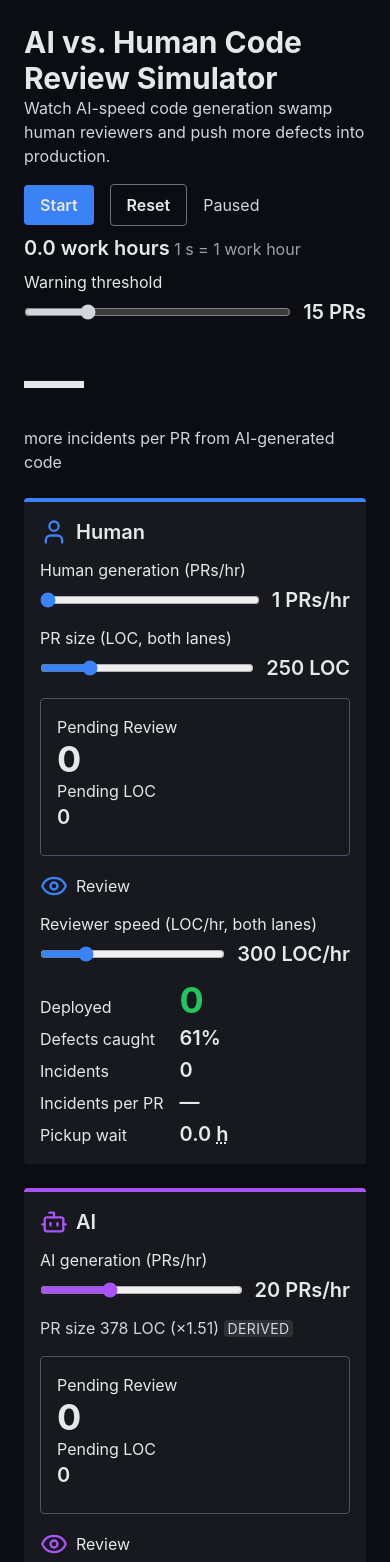
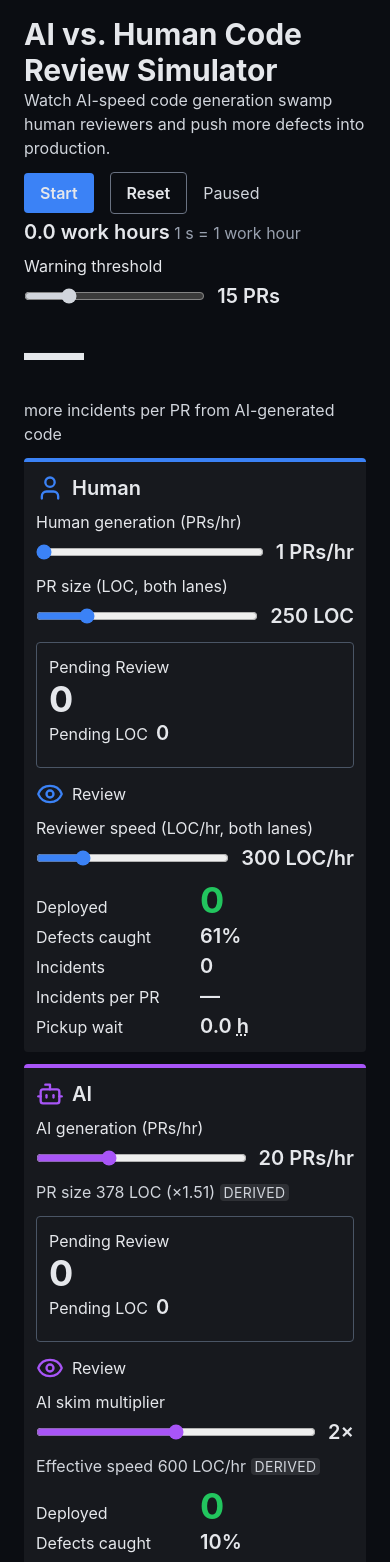
Before and after one commit to bdfinst/sims, a React (Vite) app: page / in a window 390 px wide. Shown: the top 1562 px of the page. Built offline with nearby package versions, Linux system fonts and the light colour scheme.

Commit message:
feat(sim): projector-fit responsive layout with aligned metrics

```diff
--- a/src/App.jsx
+++ b/src/App.jsx
@@ -27,7 +27,7 @@ function App() {
   }, [])
 
   return (
-    <div className="mx-auto flex max-w-7xl flex-col gap-6 p-6">
+    <div className="mx-auto flex max-w-7xl flex-col gap-3 px-6 py-4">
       <Header
         isRunning={isRunning}
         ticks={state.ticks}
@@ -36,7 +36,7 @@ function App() {
         onReset={() => dispatch({ type: ACTION.reset })}
         onSettingChange={changeSetting}
       />
-      <main className="flex flex-col gap-6">
+      <main className="flex flex-col gap-3">
         <HeadlineBand lanes={state.lanes} />
         {LANE_ORDER.map((laneId) => (
           <Lane
--- a/src/components/Header.jsx
+++ b/src/components/Header.jsx
@@ -1,4 +1,5 @@
 import { SECONDS_PER_WORK_HOUR, formatElapsedHours } from '../engine.js'
+import { COLOR_CLASS } from '../laneConfig.js'
 import { RateSlider } from './RateSlider.jsx'
 
 const TITLE = 'AI vs. Human Code Review Simulator'
@@ -6,36 +7,37 @@ const DESCRIPTION =
   'Watch AI-speed code generation swamp human reviewers and push more defects into production.'
 const ELAPSED_CAPTION = `${SECONDS_PER_WORK_HOUR} s = 1 work hour`
 
+const PRIMARY_BUTTON_CLASS = `rounded px-4 py-2 text-base font-semibold ${COLOR_CLASS.primaryButton}`
+const SECONDARY_BUTTON_CLASS = `rounded border px-4 py-2 text-base font-semibold ${COLOR_CLASS.secondaryButtonBorder}`
+
 export function Header({ isRunning, ticks, threshold, onToggleRunning, onReset, onSettingChange }) {
   return (
-    <header className="flex flex-col gap-4 md:flex-row md:items-start md:justify-between">
+    <header className="flex flex-col gap-3 md:flex-row md:items-start md:justify-between">
       <div>
         <h1 className="text-3xl font-bold">{TITLE}</h1>
-        <p className="text-base text-gray-300">{DESCRIPTION}</p>
+        <p className={`text-base ${COLOR_CLASS.mutedText}`}>{DESCRIPTION}</p>
       </div>
-      <div className="flex flex-col gap-2">
+      <div className="flex flex-wrap items-start gap-x-8 gap-y-2">
+        <div className="flex flex-col gap-1">
           <div className="flex items-center gap-4">
-          <button
-            type="button"
-            onClick={onToggleRunning}
-            className="rounded bg-human px-4 py-2 text-base font-semibold"
-          >
+            <button type="button" onClick={onToggleRunning} className={PRIMARY_BUTTON_CLASS}>
               {isRunning ? 'Pause' : 'Start'}
             </button>
-          <button
-            type="button"
-            onClick={onReset}
-            className="rounded border border-gray-500 px-4 py-2 text-base font-semibold"
-          >
+            <button type="button" onClick={onReset} className={SECONDARY_BUTTON_CLASS}>
               Reset
             </button>
-          <span className="text-base text-gray-300">{isRunning ? 'Running' : 'Paused'}</span>
+            <span className={`text-base ${COLOR_CLASS.mutedText}`}>
+              {isRunning ? 'Running' : 'Paused'}
+            </span>
           </div>
           <p className="text-base">
             <span className="text-xl font-semibold">{formatElapsedHours(ticks)} work hours</span>{' '}
-          <span className="text-gray-400">{ELAPSED_CAPTION}</span>
+            <span className={COLOR_CLASS.faintText}>{ELAPSED_CAPTION}</span>
           </p>
+        </div>
+        <div className="w-64">
           <RateSlider settingKey="threshold" value={threshold} onSettingChange={onSettingChange} />
+        </div>
       </div>
     </header>
   )
--- a/src/components/Lane.jsx
+++ b/src/components/Lane.jsx
@@ -1,5 +1,5 @@
 import { LANE_MODELS, laneParams } from '../engine.js'
-import { LANE_PRESENTATION } from '../laneConfig.js'
+import { COLOR_CLASS, LANE_PRESENTATION } from '../laneConfig.js'
 import { Icon } from './Icon.jsx'
 import { LaneMetrics } from './LaneMetrics.jsx'
 import { QueueBox } from './QueueBox.jsx'
@@ -7,7 +7,7 @@ import { RateSlider } from './RateSlider.jsx'
 
 function DerivedValue({ children }) {
   return (
-    <p className="text-base text-gray-300">
+    <p className={`text-base ${COLOR_CLASS.mutedText}`}>
       {children}{' '}
       <span className="rounded bg-white/10 px-1 text-sm uppercase tracking-wide">derived</span>
     </p>
@@ -33,9 +33,9 @@ export function Lane({ laneId, lane, settings, onSettingChange }) {
       data-lane={laneId}
       data-accent={presentation.accent}
       aria-label={`${presentation.label} lane`}
-      className={`grid gap-4 rounded border-t-4 bg-white/5 p-4 md:grid-cols-3 ${presentation.accentBorderClass}`}
+      className={`grid gap-3 rounded border-t-4 p-3 md:grid-cols-3 lg:grid-cols-[1fr_1fr_1fr_20rem] ${COLOR_CLASS.lanePanel} ${presentation.accentBorderClass}`}
     >
-      <div className="flex flex-col gap-3">
+      <div className="flex flex-col gap-2">
         <div className="flex items-center gap-2">
           <Icon name={presentation.generationIcon} className={presentation.accentTextClass} />
           <h2 className="text-xl font-semibold">{presentation.label}</h2>
@@ -53,13 +53,18 @@ export function Lane({ laneId, lane, settings, onSettingChange }) {
         threshold={settings.threshold}
         tileClass={presentation.accentTileClass}
       />
-      <div className="flex flex-col gap-3">
-        <div className="flex items-center gap-2">
-          <Icon name={presentation.reviewIcon} className={presentation.accentTextClass} />
-          <p className="text-base">Review</p>
+      {/* On wide screens this wrapper dissolves, so the controls and the metrics are separate columns. */}
+      <div className="flex flex-col gap-2 lg:contents">
+        <div className="flex flex-col gap-2">
+          <div className="flex items-center gap-2">
+            <Icon name={presentation.reviewIcon} className={presentation.accentTextClass} />
+            <p className="text-base">Review</p>
+          </div>
+          {presentation.reviewSliders.map(renderSlider)}
+          {hasDerivedValues && (
+            <DerivedValue>Effective speed {params.effSpeed} LOC/hr</DerivedValue>
+          )}
         </div>
-        {presentation.reviewSliders.map(renderSlider)}
-        {hasDerivedValues && <DerivedValue>Effective speed {params.effSpeed} LOC/hr</DerivedValue>}
         <LaneMetrics lane={lane} params={params} />
       </div>
     </section>
--- a/src/components/LaneMetrics.jsx
+++ b/src/components/LaneMetrics.jsx
@@ -5,6 +5,7 @@ import {
   formatIncidentsPerPr,
   formatPickupWaitHours,
 } from '../engine.js'
+import { COLOR_CLASS } from '../laneConfig.js'
 import { MetricValue } from './MetricValue.jsx'
 
 // One list of rows, so both lanes show the same rows in the same order.
@@ -13,7 +14,7 @@ const metricRows = (lane, params) => [
     name: 'deployed',
     label: 'Deployed',
     value: displayedDeployed(lane),
-    valueClass: 'text-4xl font-bold text-deployed',
+    valueClass: `text-4xl font-bold ${COLOR_CLASS.deployedText}`,
   },
   { name: 'defectsCaught', label: 'Defects caught', value: formatDefectsCaught(params) },
   { name: 'incidents', label: 'Incidents', value: displayedIncidents(lane) },
@@ -31,7 +32,7 @@ const DEFAULT_VALUE_CLASS = 'text-xl font-semibold'
 
 export function LaneMetrics({ lane, params }) {
   return (
-    <dl className="grid grid-cols-[auto_1fr] items-baseline gap-x-4 gap-y-1">
+    <dl className="grid grid-cols-[9.5rem_1fr] items-baseline gap-x-3 gap-y-0.5">
       {metricRows(lane, params).map(({ name, label, value, valueClass, unit, unitTitle }) => (
         <div key={name} className="contents">
           <dt className="text-base">{label}</dt>
--- a/src/components/QueueBox.jsx
+++ b/src/components/QueueBox.jsx
@@ -1,5 +1,5 @@
 import { displayedPending, formatLoc, isOverThreshold, tileLayout } from '../engine.js'
-import { QUEUE_STATE, QUEUE_STATE_CLASS, TILE_CAPACITY } from '../laneConfig.js'
+import { COLOR_CLASS, QUEUE_STATE, QUEUE_STATE_CLASS, TILE_CAPACITY } from '../laneConfig.js'
 import { Icon } from './Icon.jsx'
 import { MetricValue } from './MetricValue.jsx'
 
@@ -27,20 +27,24 @@ export function QueueBox({ laneLabel, lane, threshold, tileClass }) {
     <div
       data-state={state}
       data-capacity={TILE_CAPACITY}
-      className={`rounded border p-4 ${boxClass}`}
+      className={`rounded border p-3 ${boxClass}`}
     >
       <div className="flex items-start justify-between gap-2">
         <dl>
+          <div>
             <dt className="text-base">Pending Review</dt>
             <dd className="text-4xl font-bold">
               <MetricValue name="pending" value={displayed} />
             </dd>
+          </div>
+          <div className="flex items-baseline gap-2">
             <dt className="text-base">Pending LOC</dt>
             <dd className="text-xl font-semibold">
               <MetricValue name="pendingLoc" value={formatLoc(lane.pendingLoc)} />
             </dd>
+          </div>
         </dl>
-        {isWarning && <Icon name="triangle-alert" className="text-warning" />}
+        {isWarning && <Icon name="triangle-alert" className={COLOR_CLASS.warningText} />}
       </div>
       <div aria-hidden="true" className="mt-2 flex flex-wrap gap-1">
         {Array.from({ length: tiles }, (_, tileIndex) => (
--- a/src/components/RateSlider.jsx
+++ b/src/components/RateSlider.jsx
@@ -1,14 +1,11 @@
 import { SLIDERS } from '../engine.js'
-import { SLIDER_PRESENTATION } from '../laneConfig.js'
-
-// Sliders that belong to no lane (the warning threshold) use this neutral accent.
-const NEUTRAL_ACCENT_CLASS = 'accent-gray-300'
+import { COLOR_CLASS, SLIDER_PRESENTATION } from '../laneConfig.js'
 
 export function RateSlider({
   settingKey,
   value,
   onSettingChange,
-  accentClass = NEUTRAL_ACCENT_CLASS,
+  accentClass = COLOR_CLASS.neutralSliderAccent, // the threshold slider belongs to no lane
 }) {
   const { min, max, step } = SLIDERS[settingKey]
   const { label, unit, spokenUnit } = SLIDER_PRESENTATION[settingKey]
--- a/src/index.css
+++ b/src/index.css
@@ -6,6 +6,7 @@
   --color-warning: #ef4444;
   --color-deployed: #22c55e;
   --color-canvas: #0b0d12;
+  --color-focus: #f8fafc;
 }
 
 @layer base {
@@ -13,4 +14,10 @@
     background-color: var(--color-canvas);
     color: #e5e7eb;
   }
+
+  /* Keyboard focus is always visible: a light ring that contrasts with the dark canvas. */
+  :focus-visible {
+    outline: 2px solid var(--color-focus);
+    outline-offset: 2px;
+  }
 }
--- a/src/laneConfig.js
+++ b/src/laneConfig.js
@@ -66,12 +66,25 @@ export const SLIDER_PRESENTATION = Object.freeze({
   }),
 })
 
+// Colour classes shared by components outside any one lane (complete literals for Tailwind).
+export const COLOR_CLASS = Object.freeze({
+  primaryButton: 'bg-human',
+  secondaryButtonBorder: 'border-gray-500',
+  neutralSliderAccent: 'accent-gray-300',
+  warningText: 'text-warning',
+  deployedText: 'text-deployed',
+  mutedText: 'text-gray-300',
+  faintText: 'text-gray-400',
+  lanePanel: 'bg-white/5',
+  idleBoxBorder: 'border-gray-600',
+})
+
 export const QUEUE_STATE = Object.freeze({ warning: 'warning', normal: 'normal' })
 
 // Complete class literals per state, so Tailwind's scanner finds them.
 export const QUEUE_STATE_CLASS = Object.freeze({
   [QUEUE_STATE.warning]: 'border-warning bg-warning/10',
-  [QUEUE_STATE.normal]: 'border-gray-600',
+  [QUEUE_STATE.normal]: COLOR_CLASS.idleBoxBorder,
 })
 
 // Tiles drawn per queue box before "+N more". Tiles are 12px with 4px gaps, so a phone's
```
Also changed, not shown: 1 other file (tests, documents, lock files or other folders). Lines whose indentation alone changed are shown as unchanged.
